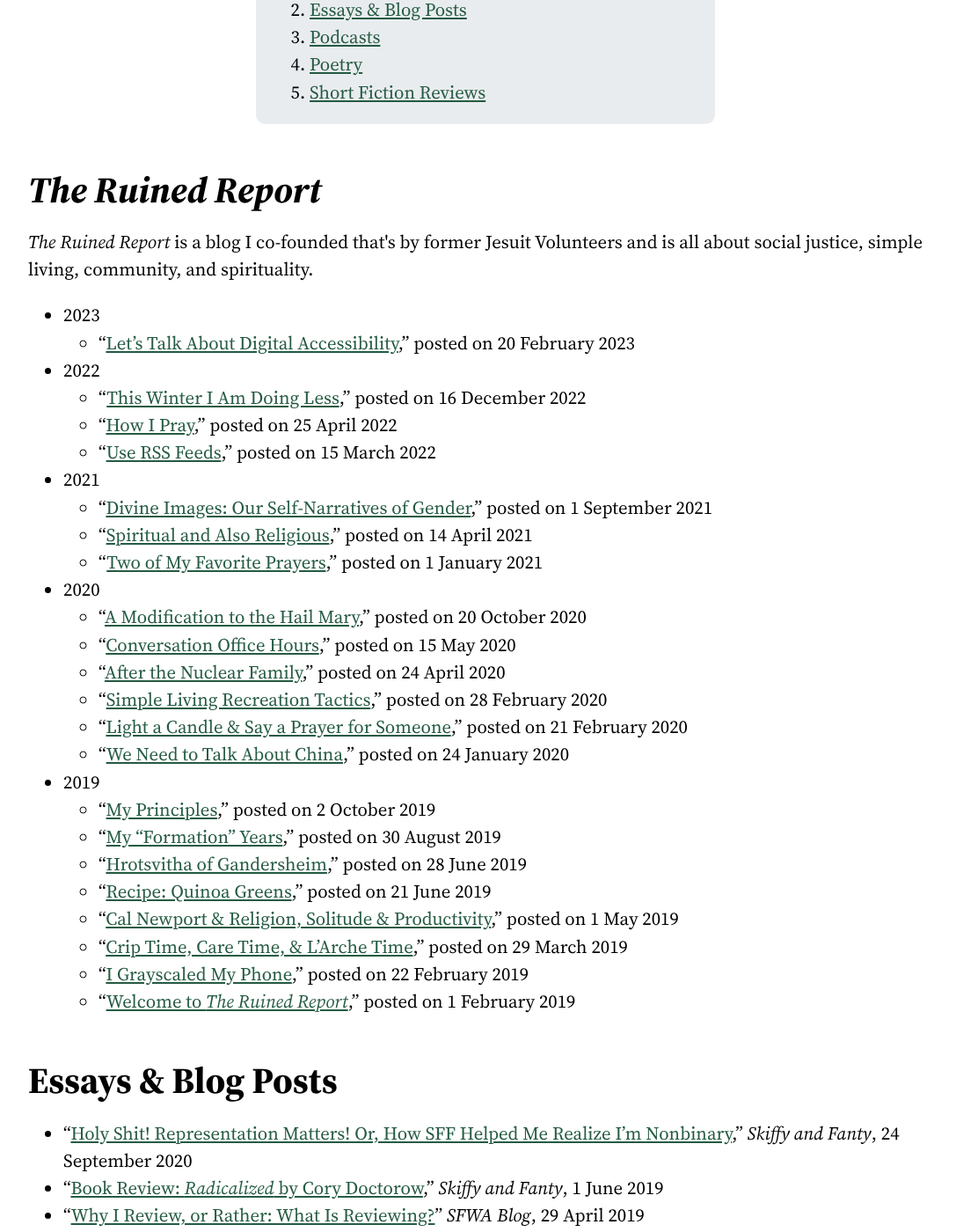
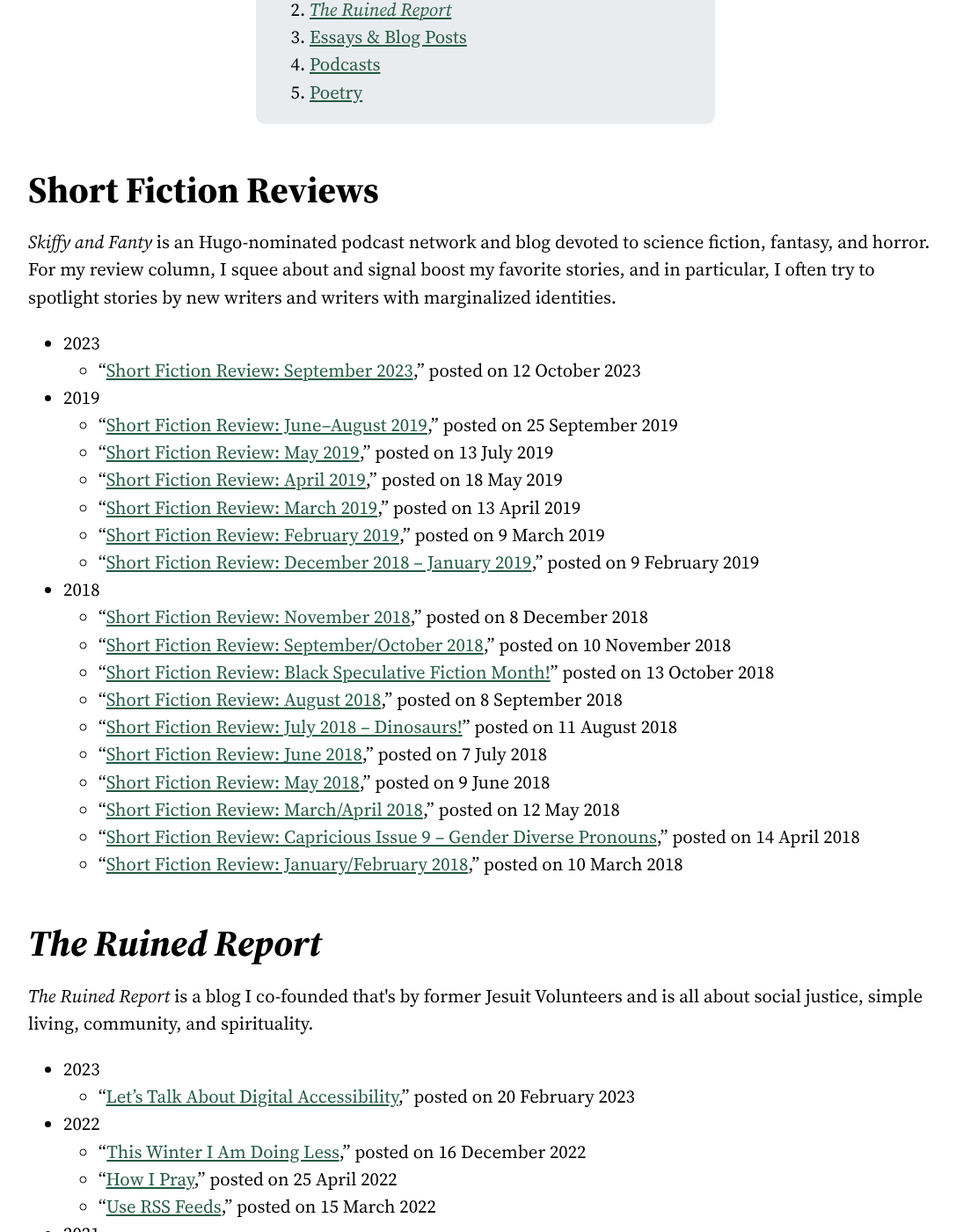
Before and after one commit to cncoulter/camcoulter.com, a Jekyll site: the page built from Publications.html, in a window 1280 px wide and 1400 px high, scrolled down 397 px. Shown: the whole window at 88% size, without its empty margins (88-1175 px from the left). Built offline with Jekyll 4.4.1, drawn with Linux system fonts in a browser that asks for light colours; some web fonts are replaced; some of the changed text lies outside the part shown.

Commit message:
Misc content updates

```diff
--- a/About.html
+++ b/About.html
@@ -32,6 +32,7 @@
 <h2>Find me online</h2>
 
 <ul class="link-turncoat--list">
+	<li><a rel="me" href="https://fosstodon.org/@camcoulter" class="link-turncoat">{% include SVGs/mastodon.svg %} Mastodon</a></li>
 	<li><a href="https://www.linkedin.com/in/camcoulter" class="link-turncoat">{% include SVGs/linkedin.svg %} LinkedIn</a></li>
 	<li><a href="https://github.com/cncoulter" class="link-turncoat">{% include SVGs/github.svg %} GitHub</a></li>
 </ul>
--- a/Publications.html
+++ b/Publications.html
@@ -12,13 +12,53 @@
 <div class="toc">
 	<h2>Contents</h2>
 	<ol>
+		<li><a href="#short-fiction-reviews">Short Fiction Reviews</a></li>
 		<li><a href="#the-ruined-report"><cite>The Ruined Report</cite></a></li>
 		<li><a href="#essays-blog-posts">Essays & Blog Posts</a></li>
 		<li><a href="#podcasts">Podcasts</a></li>
 		<li><a href="#poetry">Poetry</a></li>
-		<li><a href="#short-fiction-reviews">Short Fiction Reviews</a></li>
+
 	</ol>
 </div>
+
+<h2 id="short-fiction-reviews">Short Fiction Reviews</h2>
+
+<p><cite>Skiffy and Fanty</cite> is an Hugo-nominated podcast network and blog devoted to science fiction, fantasy, and horror. For my review column, I squee about and signal boost my favorite stories, and in particular, I often try to spotlight stories by new writers and writers with marginalized identities.</p>
+
+<ul>
+	<li>2023
+		<ul>
+			<li>“<a href="https://skiffyandfanty.com/blog/short-fiction-review-september-2023/" class="font-weight-bold">Short Fiction Review: September 2023</a>,” posted on 12 October 2023</li>
+		</ul>
+	</li>
+	<li>2019
+		<ul>
+			<li>“<a href="https://skiffyandfanty.com/blogposts/reviews/shortfictionreviews/shortfictionreviewjuneaugust2019/" class="font-weight-bold">Short Fiction Review: June–August 2019</a>,” posted on 25 September 2019</li>
+			<li>“<a href="https://skiffyandfanty.com/blogposts/reviews/shortfictionreviews/shortfictionreviewmay2019/" class="font-weight-bold">Short Fiction Review: May 2019</a>,” posted on 13 July 2019</li>
+			<li>“<a href="https://skiffyandfanty.com/blogposts/reviews/shortfictionreviews/shortfictionreviewapril2019/" class="font-weight-bold">Short Fiction Review: April 2019</a>,” posted on 18 May 2019</li>
+			<li>“<a href="https://skiffyandfanty.com/blogposts/reviews/shortfictionreviews/shortfictionreviewmarch2019/" class="font-weight-bold">Short Fiction Review: March 2019</a>,” posted on 13 April 2019</li>
+			<li>“<a href="https://skiffyandfanty.com/blogposts/reviews/shortfictionreviews/short-fiction-review-february-2019/" class="font-weight-bold">Short Fiction Review: February 2019</a>,” posted on 9 March 2019</li>
+			<li>“<a href="https://skiffyandfanty.com/blogposts/reviews/shortfictionreviews/shortfictiondec2018jan2019/" class="font-weight-bold">Short Fiction Review: December 2018 – January 2019</a>,” posted on 9 February 2019</li>
+		</ul>
+	</li>
+	<li>2018
+		<ul>
+			<li>“<a href="https://skiffyandfanty.com/blogposts/reviews/shortfictionreviews/shortfictionreviewnovember2018/" class="font-weight-bold">Short Fiction Review: November 2018</a>,” posted on 8 December 2018</li>
+			<li>“<a href="https://skiffyandfanty.com/blogposts/reviews/shortfictionreviews/shortfictionreviewseptemberoctober2018/" class="font-weight-bold">Short Fiction Review: September/October 2018</a>,” posted on 10 November 2018</li>
+			<li>“<a href="https://skiffyandfanty.com/blogposts/reviews/shortfictionreviews/reviewblackspeculativefictionmonth/" class="font-weight-bold">Short Fiction Review: Black Speculative Fiction Month!</a>” posted on 13 October
+				2018</li>
+			<li>“<a href="https://skiffyandfanty.com/blogposts/reviews/shortfictionreviews/shortfictionreviewaugust2018/" class="font-weight-bold">Short Fiction Review: August 2018</a>,” posted on 8 September 2018</li>
+			<li>“<a href="https://skiffyandfanty.com/blogposts/reviews/shortfictionreviews/shortfictionreviewjuly2018dinosaurs/" class="font-weight-bold">Short Fiction Review: July 2018 – Dinosaurs!</a>” posted on 11 August 2018</li>
+			<li>“<a href="https://skiffyandfanty.com/blogposts/reviews/shortfictionreviews/shortfictionreviewjune2018/" class="font-weight-bold">Short Fiction Review: June 2018</a>,” posted on 7 July 2018</li>
+			<li>“<a href="https://skiffyandfanty.com/blogposts/reviews/shortfictionreviews/shortfictionreviewmay2018/" class="font-weight-bold">Short Fiction Review: May 2018</a>,” posted on 9 June 2018</li>
+			<li>“<a href="https://skiffyandfanty.com/blogposts/reviews/shortfictionreviews/sfsfsfreviewmarchapril/" class="font-weight-bold">Short Fiction Review: March/April 2018</a>,” posted on 12 May 2018</li>
+			<li>“<a href="https://skiffyandfanty.com/blogposts/reviews/shortfictionreviews/sfsfsfreviewcapricious9/" class="font-weight-bold">Short Fiction Review: Capricious Issue 9 – Gender Diverse Pronouns</a>,” posted on 14 April
+				2018</li>
+			<li>“<a href="https://skiffyandfanty.com/blogposts/reviews/shortfictionreviews/sfsfsfreviewjanuaryfebruary/" class="font-weight-bold">Short Fiction Review: January/February 2018</a>,” posted on 10 March 2018</li>
+		</ul>
+	</li>
+</ul>
+
 
 <h2 id="the-ruined-report"><cite>The Ruined Report</cite></h2>
 
@@ -92,36 +132,3 @@
 	<li>“<a href="https://eternalhauntedsummer.com/issues/winter-solstice-2017/the-anthem-of-stardust/" class="font-weight-bold">The Anthem of Stardust</a>,” <cite>Eternal Haunted Summer: Winter Solstice 2017</cite>, December 2017</li>
 	<li>“<a href="http://eyetothetelescope.com/archives/025issue.html" class="font-weight-bold">The Economics of Starship Engines</a>,” <cite>Eye to the Telescope: Issue 25</cite>, July 2017</li>
 </ul>
-
-<h2 id="short-fiction-reviews">Short Fiction Reviews</h2>
-
-<p><cite>Skiffy and Fanty</cite> is an Hugo-nominated podcast network and blog devoted to science fiction, fantasy, and horror. For my review column, I squee about and signal boost my favorite stories, and in particular, I try to spotlight stories by new writers and writers with marginalized identities.</p>
-
-<ul>
-	<li>2019
-		<ul>
-			<li>“<a href="https://skiffyandfanty.com/blogposts/reviews/shortfictionreviews/shortfictionreviewjuneaugust2019/" class="font-weight-bold">Short Fiction Review: June–August 2019</a>,” posted on 25 September 2019</li>
-			<li>“<a href="https://skiffyandfanty.com/blogposts/reviews/shortfictionreviews/shortfictionreviewmay2019/" class="font-weight-bold">Short Fiction Review: May 2019</a>,” posted on 13 July 2019</li>
-			<li>“<a href="https://skiffyandfanty.com/blogposts/reviews/shortfictionreviews/shortfictionreviewapril2019/" class="font-weight-bold">Short Fiction Review: April 2019</a>,” posted on 18 May 2019</li>
-			<li>“<a href="https://skiffyandfanty.com/blogposts/reviews/shortfictionreviews/shortfictionreviewmarch2019/" class="font-weight-bold">Short Fiction Review: March 2019</a>,” posted on 13 April 2019</li>
-			<li>“<a href="https://skiffyandfanty.com/blogposts/reviews/shortfictionreviews/short-fiction-review-february-2019/" class="font-weight-bold">Short Fiction Review: February 2019</a>,” posted on 9 March 2019</li>
-			<li>“<a href="https://skiffyandfanty.com/blogposts/reviews/shortfictionreviews/shortfictiondec2018jan2019/" class="font-weight-bold">Short Fiction Review: December 2018 – January 2019</a>,” posted on 9 February 2019</li>
-		</ul>
-	</li>
-	<li>2018
-		<ul>
-			<li>“<a href="https://skiffyandfanty.com/blogposts/reviews/shortfictionreviews/shortfictionreviewnovember2018/" class="font-weight-bold">Short Fiction Review: November 2018</a>,” posted on 8 December 2018</li>
-			<li>“<a href="https://skiffyandfanty.com/blogposts/reviews/shortfictionreviews/shortfictionreviewseptemberoctober2018/" class="font-weight-bold">Short Fiction Review: September/October 2018</a>,” posted on 10 November 2018</li>
-			<li>“<a href="https://skiffyandfanty.com/blogposts/reviews/shortfictionreviews/reviewblackspeculativefictionmonth/" class="font-weight-bold">Short Fiction Review: Black Speculative Fiction Month!</a>” posted on 13 October
-				2018</li>
-			<li>“<a href="https://skiffyandfanty.com/blogposts/reviews/shortfictionreviews/shortfictionreviewaugust2018/" class="font-weight-bold">Short Fiction Review: August 2018</a>,” posted on 8 September 2018</li>
-			<li>“<a href="https://skiffyandfanty.com/blogposts/reviews/shortfictionreviews/shortfictionreviewjuly2018dinosaurs/" class="font-weight-bold">Short Fiction Review: July 2018 – Dinosaurs!</a>” posted on 11 August 2018</li>
-			<li>“<a href="https://skiffyandfanty.com/blogposts/reviews/shortfictionreviews/shortfictionreviewjune2018/" class="font-weight-bold">Short Fiction Review: June 2018</a>,” posted on 7 July 2018</li>
-			<li>“<a href="https://skiffyandfanty.com/blogposts/reviews/shortfictionreviews/shortfictionreviewmay2018/" class="font-weight-bold">Short Fiction Review: May 2018</a>,” posted on 9 June 2018</li>
-			<li>“<a href="https://skiffyandfanty.com/blogposts/reviews/shortfictionreviews/sfsfsfreviewmarchapril/" class="font-weight-bold">Short Fiction Review: March/April 2018</a>,” posted on 12 May 2018</li>
-			<li>“<a href="https://skiffyandfanty.com/blogposts/reviews/shortfictionreviews/sfsfsfreviewcapricious9/" class="font-weight-bold">Short Fiction Review: Capricious Issue 9 – Gender Diverse Pronouns</a>,” posted on 14 April
-				2018</li>
-			<li>“<a href="https://skiffyandfanty.com/blogposts/reviews/shortfictionreviews/sfsfsfreviewjanuaryfebruary/" class="font-weight-bold">Short Fiction Review: January/February 2018</a>,” posted on 10 March 2018</li>
-		</ul>
-	</li>
-</ul>
--- a/index.html
+++ b/index.html
@@ -15,9 +15,9 @@
 
 	<p>I'm a writer and accessibility nerd, among other things, and I think a lot about ethical technology, speculative fiction, and intentional community.</p>
 
-	<p>I blog about social justice, simple living, community, and spirituality for <cite>The Ruined Report</cite>, and I sometimes write about science fiction and fantasy for <cite>Skiffy and Fanty</cite>. I also blog on this site, usually about books or accessibility.</p>
+	<p>I write about science fiction and fantasy for <cite>Skiffy and Fanty</cite>, and I blog about social justice, simple living, community, and spirituality for <cite>The Ruined Report</cite>. I also blog on this site, usually about books or accessibility.</p>
 
-	<p>Online, I'm more of a “blogs & email” person than a “social media” person. If you like what I write, <a href="/Blog/Subscribe/">subscribe to my blog</a> or <a href="/About/#contact">send me an email</a> and say hi. Thanks for stopping by!</p>
+	<p>Online, I'm more of a “blogs & email” person than a “social media” person, although you can <a rel="me" href="https://fosstodon.org/@camcoulter">find me on Mastodon</a>. If you like what I write, <a href="/Blog/Subscribe/">subscribe to my blog</a> or <a href="/About/#contact">send me an email</a> and say hi. Thanks for stopping by!</p>
 
 </div>
 
```
Also changed, not shown: other parts of About.html (+1 -1 lines).
